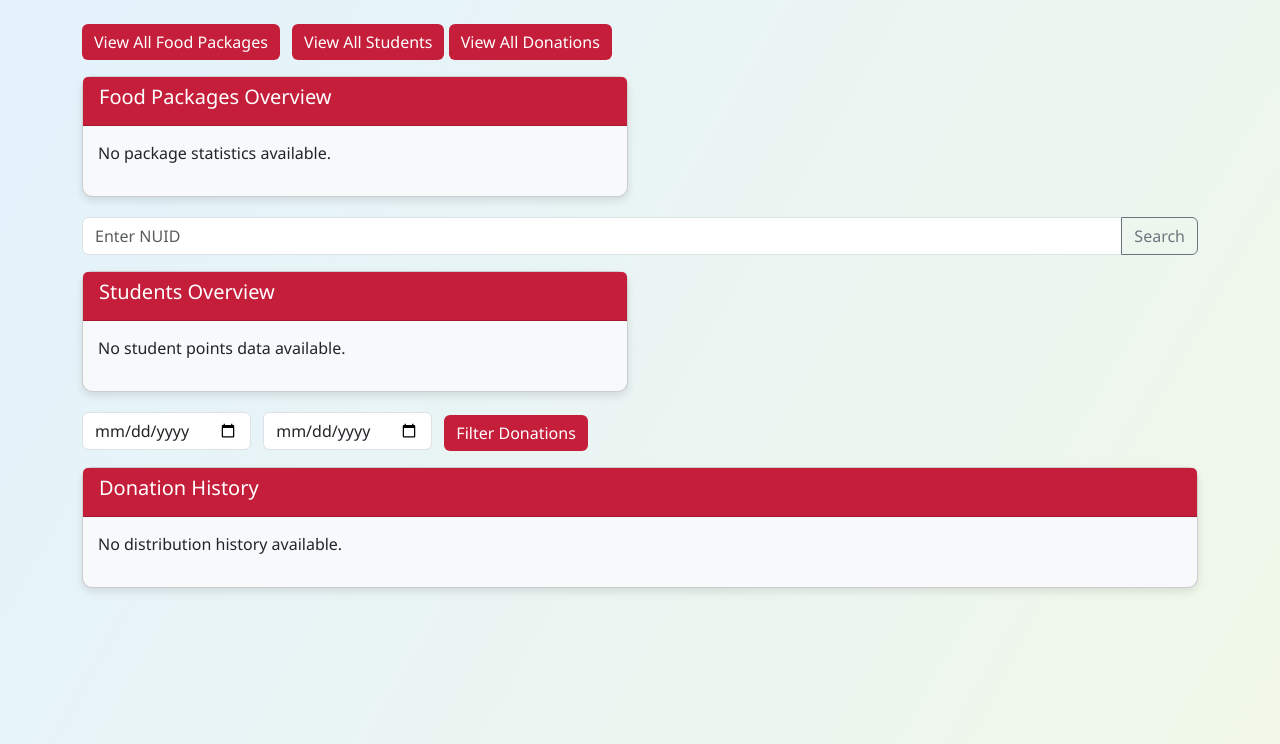
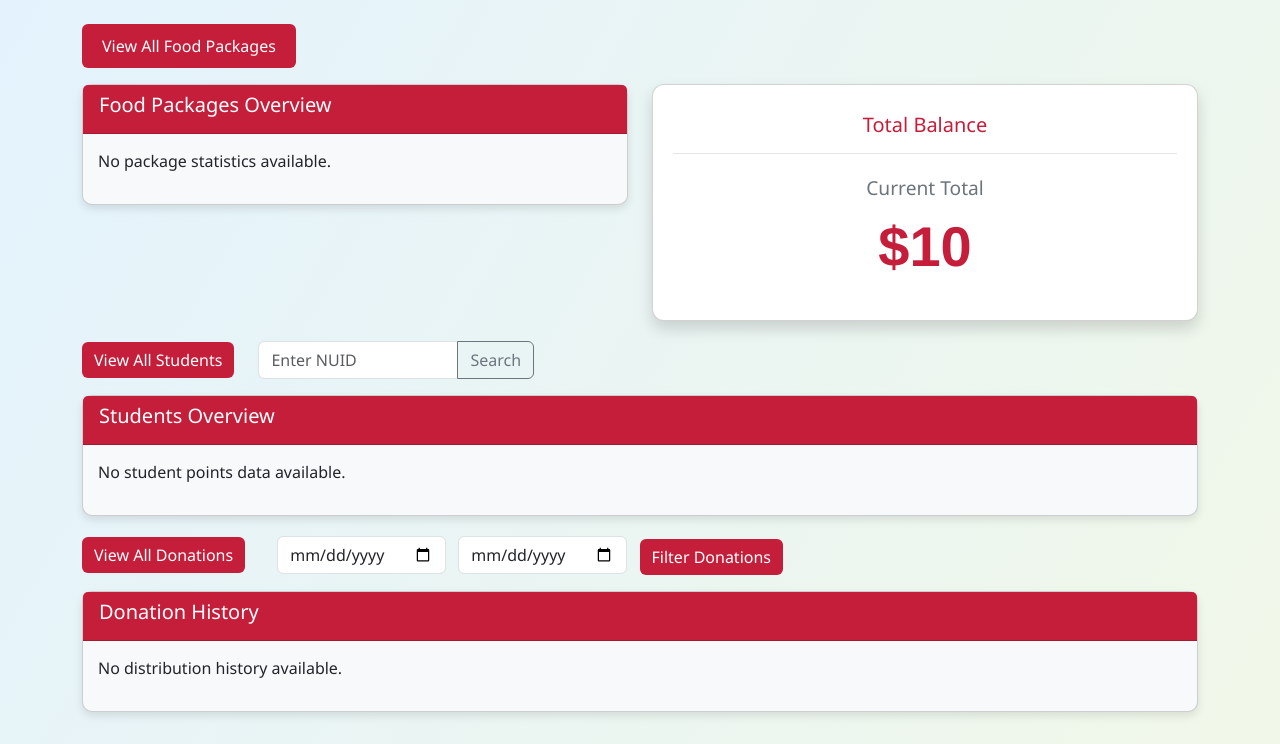
Before and after one commit to zhijiexia98/SV-Food-Bank-Registration, a Django app: page /adminHome/1/ in a window 1280 px wide. Shown: the part 56-800 px from the top of the page. Run offline with Django 4.2, Linux system fonts and the light colour scheme; tables that the repository leaves empty hold one stand-in row (values such as "Sample post").

Commit message:
add sum function in adminHome + add household to students table

```diff
--- a/myproject/models.py
+++ b/myproject/models.py
@@ -90,6 +90,8 @@ class Student(models.Model):
     name = models.CharField(max_length=255)
     email = models.CharField(unique=True, max_length=255)
     point = models.IntegerField(blank=True, null=True)
+    household_income = models.IntegerField(blank=True, null=True)
+    household_number = models.IntegerField(blank=True, null=True)
 
     class Meta:
         db_table = 'student'
--- a/myproject/templates/adminHome.html
+++ b/myproject/templates/adminHome.html
@@ -60,6 +60,64 @@
             background-color: #852a2e;
         }
 
+        .short-input {
+            max-width: 200px;
+        }
+
+        /**** Updated Total Balance Card Styling ****/
+        .total-balance-card {
+            background-color: white;
+            box-shadow: 0 8px 15px rgba(0, 0, 0, 0.15); /* Apple-inspired shadow */
+            border-radius: 12px;
+            padding: 20px;
+            height: 100%; /* Match height with Food Packages Overview */
+            display: flex;
+            flex-direction: column;
+            justify-content: center;
+        }
+
+        .total-balance-card .card-header {
+            background-color: white; /* Apple-style plain header */
+            color: var(--primary-color);
+            font-weight: bold;
+            text-align: center;
+            border-bottom: 1px solid rgba(0, 0, 0, 0.1);
+        }
+
+        .balance-label {
+            font-size: 1.2rem;
+            color: #6c757d;
+            margin-bottom: 10px;
+        }
+
+        .balance-amount {
+            font-size: 3.5rem; /* Large, prominent font */
+            font-weight: bold;
+            color: var(--primary-color);
+            font-family: 'Helvetica Neue', Helvetica, Arial, sans-serif; /* Apple-inspired font */
+            margin: 0;
+        }
+
+        .total-balance-card .card-body {
+            padding: 20px;
+            text-align: center;
+        }
+
+        .row.d-flex {
+            align-items: flex-start; /* Ensures top alignment */
+        }
+
+
+        #viewPackagesButton {
+            margin: 0;
+            padding: 10px 20px;
+        }
+
+
+        .card.dashboard-card {
+            height: auto;
+        }
+
     </style>
 </head>
 <body>
@@ -84,12 +142,13 @@
     </nav>
 
     <div class="container mt-4">
-        <div class="row">
-            <div class="button-section mb-3">
+        <!-- Top Row with Button and Cards -->
+        <div class="row d-flex align-items-start">
+            <!-- Button Section -->
+            <div class="col-12 mb-3 d-flex justify-content-start">
                 <button id="viewPackagesButton" class="btn btn-primary me-2">View All Food Packages</button>
-                <button id="viewStudentsButton" class="btn btn-primary me-22">View All Students</button>
-                <button id="viewDonationsButton" class="btn btn-primary me-2">View All Donations</button>
             </div>
+
             <!-- Food Packages Overview -->
             <div class="col-md-6">
                 <div class="card dashboard-card">
@@ -102,13 +161,32 @@
                 </div>
             </div>
 
-            <div class="input-group mb-3">
-                <input type="text" class="form-control" id="nuidSearchInput" placeholder="Enter NUID">
-                <button class="btn btn-outline-secondary" type="button" id="searchNuidButton">Search</button>
+            <!-- Total Balance Card -->
+            <div class="col-md-6">
+                <div class="card dashboard-card total-balance-card">
+                    <div class="card-header">
+                        <h5>Total Balance</h5>
+                    </div>
+                    <div class="card-body text-center">
+                        <p class="balance-label">Current Total</p>
+                        <h1 id="totalBalance" class="balance-amount">$0.00</h1>
+                    </div>
+                </div>
             </div>
+
             <!-- Students Overview -->
-            <div class="col-md-6">
-
+            <div class="col-12">
+                <div class="row mb-3 align-items-center">
+                    <div class="col-auto">
+                        <button id="viewStudentsButton" class="btn btn-primary">View All Students</button>
+                    </div>
+                    <div class="col">
+                        <div class="input-group">
+                            <input type="text" class="form-control short-input" id="nuidSearchInput" placeholder="Enter NUID">
+                            <button class="btn btn-outline-secondary" type="button" id="searchNuidButton">Search</button>
+                        </div>
+                    </div>
+                </div>
                 <div class="card dashboard-card">
                     <div class="card-header">
                         <h5>Students Overview</h5>
@@ -119,14 +197,20 @@
                 </div>
             </div>
 
-            <div class="filter-section mb-3">
-                <input type="date" id="startDate" class="form-control me-2 d-inline-block w-auto" placeholder="Start Date">
-                <input type="date" id="endDate" class="form-control me-2 d-inline-block w-auto" placeholder="End Date">
-                <button id="filterButton" class="btn btn-primary me-2">Filter Donations</button>
-            </div>
-
             <!-- Donation History -->
             <div class="col-12">
+                <div class="row mb-3 align-items-center">
+                    <div class="col-auto">
+                        <button id="viewDonationsButton" class="btn btn-primary me-2">View All Donations</button>
+                    </div>
+                    <div class="col">
+                        <div class="filter-section">
+                            <input type="date" id="startDate" class="form-control me-2 d-inline-block w-auto" placeholder="Start Date">
+                            <input type="date" id="endDate" class="form-control me-2 d-inline-block w-auto" placeholder="End Date">
+                            <button id="filterButton" class="btn btn-primary me-2">Filter Donations</button>
+                        </div>
+                    </div>
+                </div>
                 <div class="card dashboard-card">
                     <div class="card-header">
                         <h5>Donation History</h5>
@@ -149,6 +233,7 @@
             try {
                 const response = await fetch('/api/admin/dashboard');
                 const data = await response.json();
+                console.log(data);
                 updateDashboard(data);
             } catch (error) {
                 console.error('Error loading dashboard data:', error);
@@ -164,10 +249,16 @@
             const studentPoints = document.getElementById('studentPoints');
             studentPoints.innerHTML = createStudentPointsHTML(data.students);
 
-            // Update distribution history
+            // Update donation history
             const distributionHistory = document.getElementById('distributionHistory');
             distributionHistory.innerHTML = createDistributionHistoryHTML(data.distributions);
+
+            // Update total balance
+            const totalBalance = document.getElementById('totalBalance');
+            console.log(data.total_balance)
+            totalBalance.textContent = `$${data.total_balance}`;
         }
+
 
         function createDistributionHistoryHTML(distributions) {
             if (!distributions || distributions.length === 0) {
@@ -204,7 +295,7 @@
 
             let html = '<ul>';
             students.forEach(student => {
-                html += `<li>${student.name} (ID: ${student.nuid}): ${student.point} points</li>`;
+                html += `<li>Name: ${student.name} | Email: ${student.email} | NUID: ${student.nuid} | Points: ${student.point} | Household Number: ${student.household_number} | Household Income: ${student.household_income}</li>`;
             });
             html += '</ul>';
 
@@ -271,8 +362,15 @@
                     .then(response => response.json())
                     .then(data => {
                         const studentPoints = document.getElementById('studentPoints');
+                        console.log(data)
                         if (data.student) {
-                            studentPoints.innerHTML = `<li>${data.student.name} (ID: ${data.student.nuid}): ${data.student.point} points</li>`;
+                            studentPoints.innerHTML = `<li>
+                                Name: ${data.student.name} |
+                                Email: ${data.student.email} |
+                                NUID: ${data.student.nuid} |
+                                Points: ${data.student.point} |
+                                Household Number: ${data.student.household_number} |
+                                Household Income: ${data.student.household_income}</li>`;
                         } else {
                             studentPoints.innerHTML = '<p>No student found with that NUID.</p>';
                         }
--- a/myproject/views.py
+++ b/myproject/views.py
@@ -162,8 +162,11 @@ def register(request, uid=None):
                 user.role = request.POST.get('role', user.role)
                 user.phone = request.POST.get('phone', user.phone)
                 user.password = request.POST.get('password', user.password)
+
                 # user.address = request.POST.get('address', user.address)
                 if user.role == 'student':
+                    user.household_number = request.POST.get('householdNumber', user.household_number)
+                    user.household_income = request.POST.get('householdIncome', user.household_income)
                     user.student_id = request.POST.get('nuid', user.student_id)
                 user.save()
 
@@ -175,6 +178,8 @@ def register(request, uid=None):
                     'phone': user.phone,
                     'balance': 0 if user.role in ['donor', 'student'] else None,  # Balance for donors and students
                     'is_active': True,
+                    'household_number': user.household_number,
+                    'household_income': user.household_income,
                     # 'point': user.point,  # Default point value
                     # 'student_id': user.student_id if user.role == 'student' else None  # Assign NUID for students
                 }
@@ -196,6 +201,8 @@ def register(request, uid=None):
 
             # Role-specific fields
             nuid = request.POST.get('nuid') if role == 'student' else None
+            household_number = request.POST.get('householdNumber') if role == 'student' else None
+            household_income = request.POST.get('householdIncome') if role == 'student' else None
 
             # Validation
             if not name or not email or not password or not role:
@@ -224,7 +231,9 @@ def register(request, uid=None):
                     nuid=nuid,
                     name=name,
                     email=email,
-                    point=150
+                    point=150,
+                    household_number=household_number,
+                    household_income=household_income,
                 )
 
             localhost = 'http://localhost:8000'
@@ -282,33 +291,41 @@ def login(request):
 
 def adminDashboard(request):
     try:
-        # Get package statistics
-        packages = FoodPackages.objects.annotate(
-            distributed_count=Count('requests'),
-            remaining=F('quantity')
-        ).values('package_name', 'distributed_count', 'remaining')
+        # # Get package statistics
+        # packages = FoodPackages.objects.annotate(
+        #     distributed_count=Count('requests'),
+        #     remaining=F('quantity')
+        # ).values('package_name', 'distributed_count', 'remaining')
 
-        # Get student infomation
-        students = Users.objects.filter(role='student').values(
-            'name', 'nuid'
-        )
+        # # Get student infomation
+        # students = Student.objects.select_related('user').values(
+        #     'user__username',          # Username
+        #     'nuid',                    # Student ID
+        #     'user__email',             # Email
+        #     'household_number',        # Household number
+        #     'household_income'         # Household income
+        # )
 
-        # Get distribution history
-        distributions = Requests.objects.select_related(
-            'student', 'package'
-        ).filter(
-            status='approved'
-        ).values(
-            'student__username',
-            'package__package_name',
-            'requested_at',
-            'amount'
-        ).order_by('-requested_at')[:50]
+        # # Get distribution history
+        # distributions = Requests.objects.select_related(
+        #     'student', 'package'
+        # ).filter(
+        #     status='approved'
+        # ).values(
+        #     'student__username',
+        #     'package__package_name',
+        #     'requested_at',
+        #     'amount'
+        # ).order_by('-requested_at')[:50]
+
+        total_balance = Donations.objects.aggregate(Sum('amount'))['amount__sum'] or 0
+        print("total_bal", total_balance)
 
         return JsonResponse({
-            'packages': list(packages),
-            'students': list(students),
-            'distributions': list(distributions)
+            # 'packages': list(packages),
+            # 'students': list(students),
+            # 'distributions': list(distributions),
+            'total_balance': total_balance
         })
     except Exception as e:
         return JsonResponse({'error': str(e)}, status=500)
@@ -355,7 +372,7 @@ def all_food_packages(request):
     return JsonResponse({'packages': list(packages)})
 
 def all_students(request):
-    students = Student.objects.all().values('name', 'nuid', 'point')
+    students = Student.objects.all().values('name', 'nuid', 'point', 'household_number', 'household_income', 'email')
     return JsonResponse({'students': list(students)})
 
 def all_donations(request):
@@ -366,7 +383,12 @@ def student_by_nuid(request):
     nuid = request.GET.get('nuid')
     try:
         student = Student.objects.get(nuid=nuid)
-        return JsonResponse({'student': {'name': student.name, 'nuid': student.nuid, 'point': student.point}})
+        return JsonResponse({'student': {'name': student.name,
+                                         'nuid': student.nuid,
+                                         'point': student.point,
+                                         'email': student.email,
+                                         'household_number': student.household_number,
+                                         'household_income': student.household_income}})
     except Student.DoesNotExist:
         return JsonResponse({'student': None})
 
```
